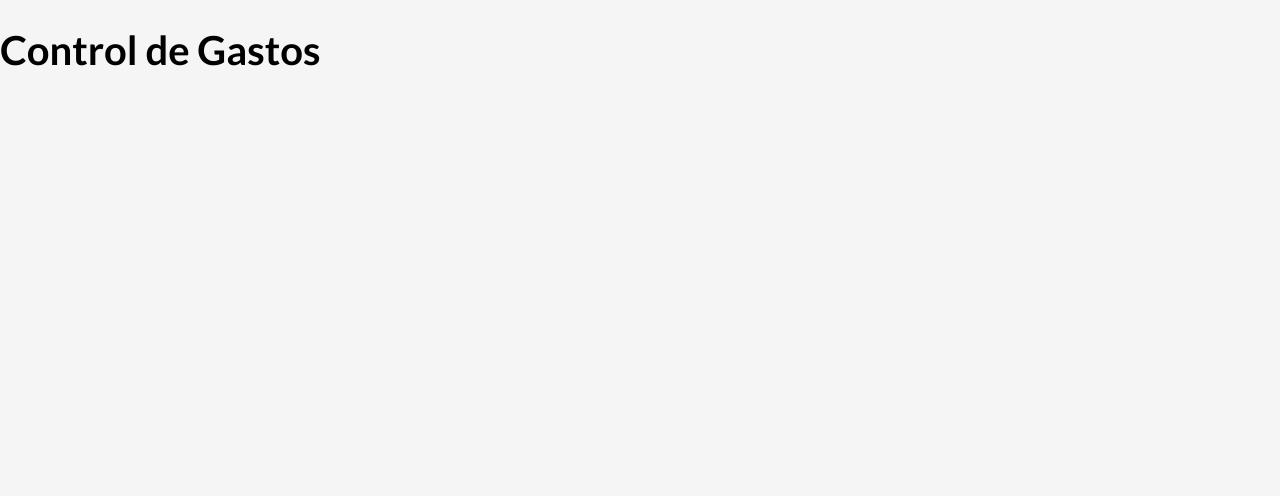
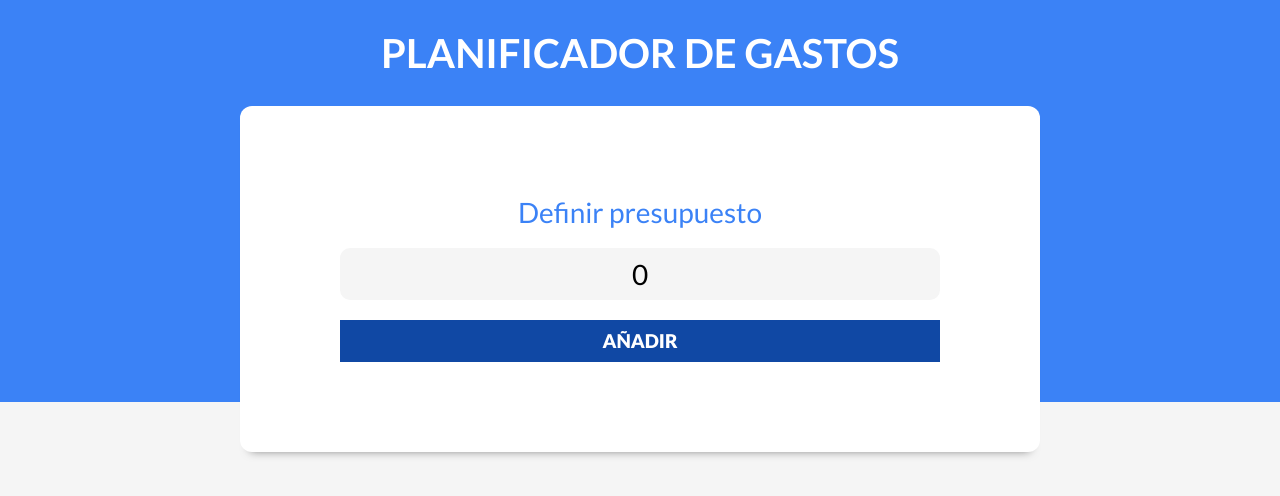
Before and after one commit to danielmateu/control-de-gastos, a React (Vite) app: page / in a window 1280 px wide. Shown: the top 496 px of the page. Built offline with nearby package versions, Linux system fonts and the light colour scheme; a web font is replaced by a local one.

Commit message:
Creando form

```diff
--- /dev/null
+++ b/components/Header.jsx
@@ -0,0 +1,14 @@
+import React from 'react'
+import { NuevoPresupuesto } from './NuevoPresupuesto'
+
+export const Header = ({presupuesto, setPresupuesto}) => {
+    return (
+        <header>
+            <h1>Planificador de gastos</h1>
+            <NuevoPresupuesto
+                presupuesto={presupuesto}
+                setPresupuesto={setPresupuesto}
+            />
+        </header>
+    )
+}
--- /dev/null
+++ b/components/NuevoPresupuesto.jsx
@@ -0,0 +1,22 @@
+import React from 'react'
+
+export const NuevoPresupuesto = ({presupuesto, setPresupuesto}) => {
+    return (
+        <div className='contenedor-presupuesto contenedor sombra'>
+            <form action="" className='formulario'>
+                <div className="campo">
+                    <label htmlFor="">Definir presupuesto</label>
+                    <input
+                        type="text"
+                        className="nuevo-presupuesto"
+                        placeholder='Añade tu presupuesto'
+                        value={presupuesto}
+                        onChange = { (e) => setPresupuesto(e.target.value)}
+                        />
+                </div>
+
+                <input type="submit" value='añadir'/>
+            </form>
+        </div>
+    )
+}
--- a/src/App.jsx
+++ b/src/App.jsx
@@ -1,13 +1,20 @@
+
 import { useState } from 'react'
-
+import { Header } from '../components/Header'
 
 function App() {
 
 
+
+  const [presupuesto, setPresupuesto] = useState(0);
+
   return (
-    <>
-      <h1>Control de Gastos</h1>
-    </>
+    <div>
+      <Header
+        presupuesto={presupuesto}
+        setPresupuesto={setPresupuesto}
+      />
+    </div>
   )
 }
 
```
